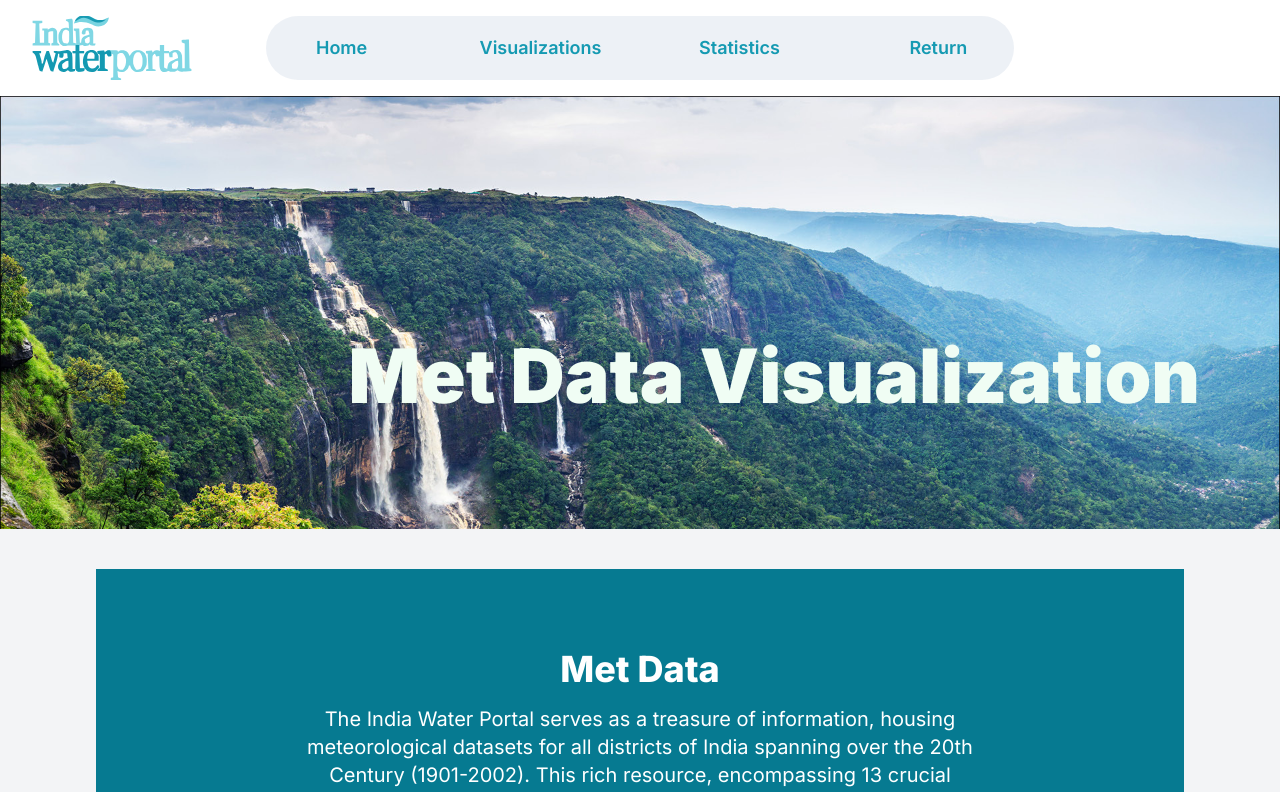
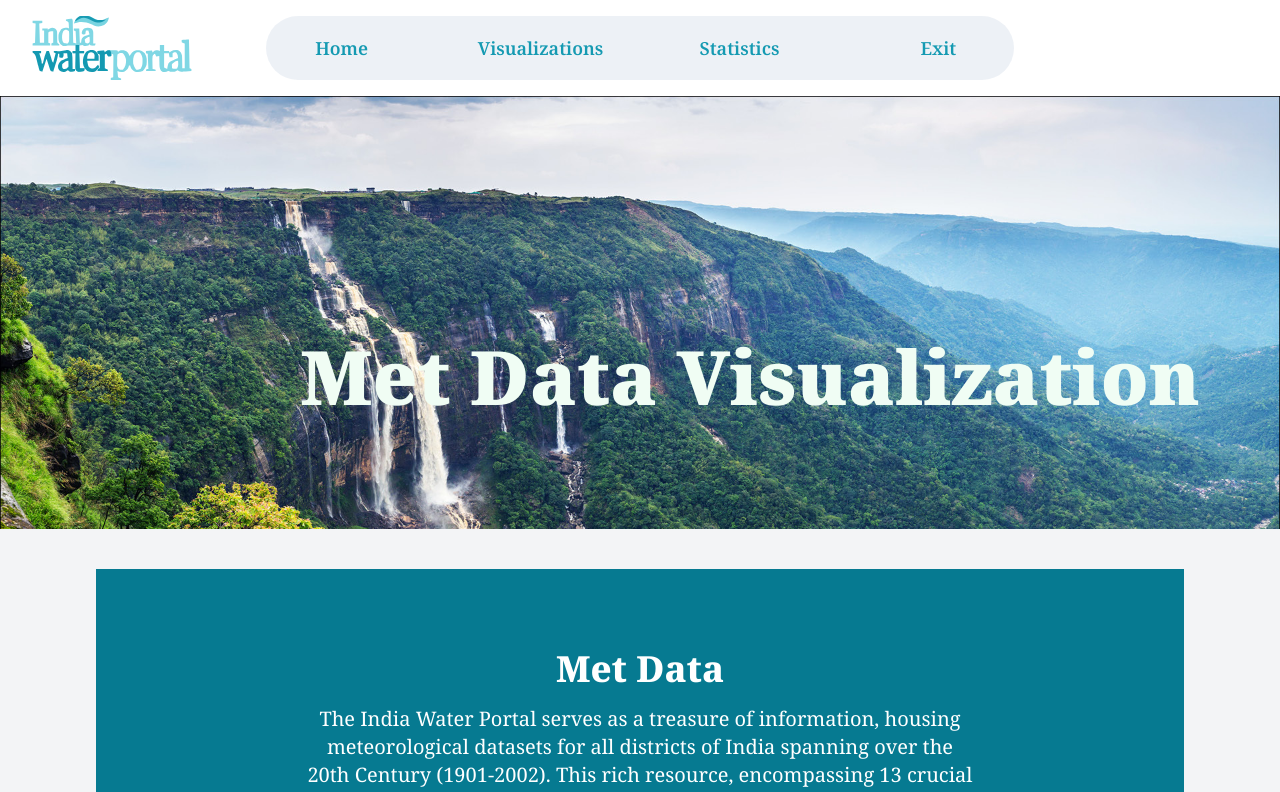
Before and after one commit to arghyam/met-data, a Next.js app in the folder frontend/: page / in a window 1280 px wide. Shown: the top 792 px of the page. Built offline with nearby package versions, Linux system fonts and the light colour scheme.

Commit message:
minor changes

```diff
--- a/frontend/src/app/layout.tsx
+++ b/frontend/src/app/layout.tsx
@@ -1,9 +1,9 @@
 import type { Metadata } from "next";
-import { Inter } from "next/font/google";
+import { Noto_Serif } from "next/font/google";
 import "./globals.css";
 import Navbar from "@/components/Navbar";
 
-const inter = Inter({ subsets: ["latin"] });
+const noto = Noto_Serif({ subsets: ["latin"] });
 
 export const metadata: Metadata = {
   title: "MET DATA "
@@ -16,7 +16,7 @@ export default function RootLayout({
 }>) {
   return (
     <html lang="en">
-      <body className={inter.className}>
+      <body className={noto.className}>
         <Navbar />
         {children}</body>
     </html>
--- a/frontend/src/app/statistics/page.tsx
+++ b/frontend/src/app/statistics/page.tsx
@@ -63,7 +63,7 @@ export default function Statistics() {
     setGifState(true);
     console.log(state, district, parameter, startingYear, endingYear, infoType);
     axios
-      .get("http://localhost:8080/api/statistics", {
+      .get(`${process.env.NEXT_PUBLIC_API_URL}/statistics`, {
         params: {
           state,
           district,
--- a/frontend/src/app/visualizations/page.tsx
+++ b/frontend/src/app/visualizations/page.tsx
@@ -55,7 +55,7 @@ export default function Visualizations() {
       return;
     }
     axios
-      .get("http://localhost:8080/api/visualizations", {
+      .get(`${process.env.NEXT_PUBLIC_API_URL}/visualizations`, {
         params: {
           state,
           district,
--- a/frontend/src/components/Navbar/index.tsx
+++ b/frontend/src/components/Navbar/index.tsx
@@ -11,7 +11,7 @@ const navigationItems = [
   { label: "Visualizations", href: "/visualizations" },
   { label: "Statistics", href: "/statistics" },
   {
-    label: "Return",
+    label: "Exit",
     href: "https://www.indiawaterportal.org/articles/background-meteorological-datasets",
   },
 ];
```
